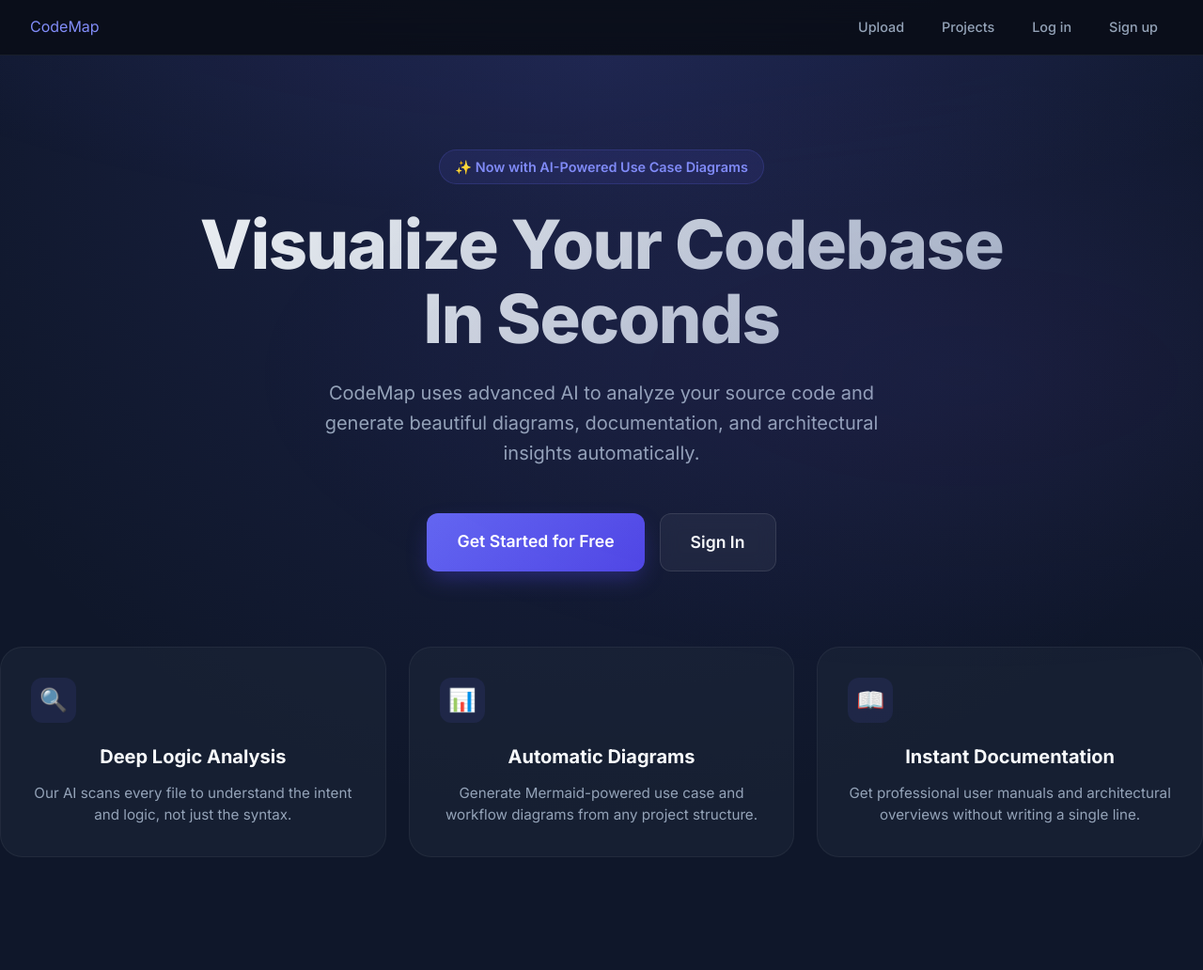
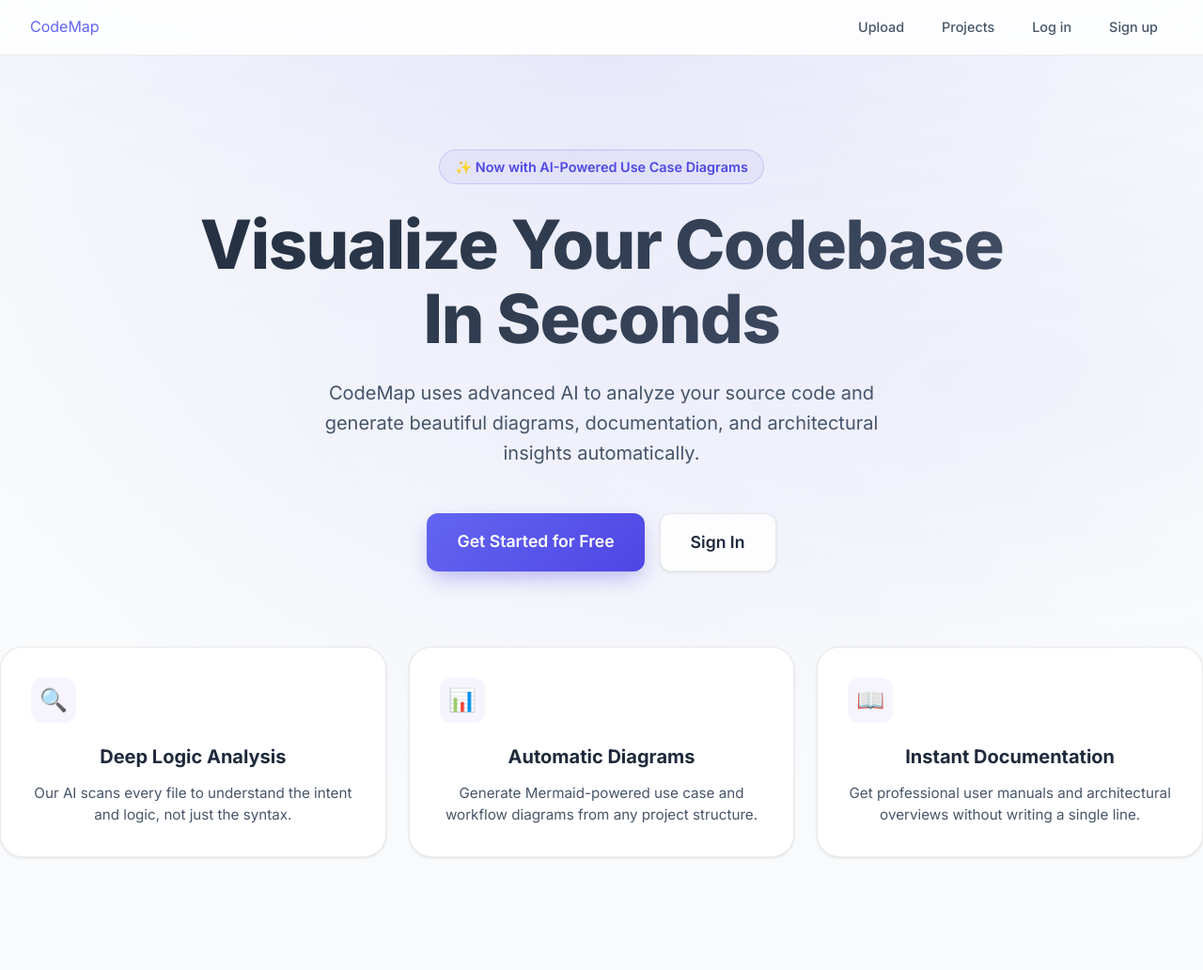
Before and after one commit to AnandShah10/CodeMap, a Django app: page / in a window 1280 px wide. Shown: the whole page at 94% size. Run offline with Django 5.2, Linux system fonts and the light colour scheme; data that the repository does not hold is empty; parts of the project's set-up code (start-up, migrations or seed data) failed here and were passed over; some libraries are stand-ins or nearby versions.

Commit message:
converted theme to light

```diff
--- a/analyzer/templates/analyzer/base.html
+++ b/analyzer/templates/analyzer/base.html
@@ -65,16 +65,16 @@
         document.addEventListener('DOMContentLoaded', function() {
             mermaid.initialize({
                 startOnLoad: false,
-                theme: 'dark',
+                theme: 'default',
                 themeVariables: {
-                    darkMode: true,
-                    background: '#1a1f2e',
-                    primaryColor: '#6366f1',
-                    primaryTextColor: '#f0f4f8',
-                    primaryBorderColor: '#818cf8',
-                    lineColor: '#94a3b8',
-                    secondaryColor: '#232a3d',
-                    tertiaryColor: '#0f1420'
+                    darkMode: false,
+                    background: '#ffffff',
+                    primaryColor: '#4f46e5',
+                    primaryTextColor: '#1e293b',
+                    primaryBorderColor: '#6366f1',
+                    lineColor: '#475569',
+                    secondaryColor: '#f1f5f9',
+                    tertiaryColor: '#f8fafc'
                 }
             });
         });
--- a/analyzer/templates/analyzer/landing.html
+++ b/analyzer/templates/analyzer/landing.html
@@ -7,7 +7,7 @@
 <style>
     /* Full-width landing layout overrides */
     body {
-        background-color: #0f172a; /* Deep space blue */
+        background-color: var(--bg-primary);
     }
     .container {
         max-width: 1200px;
@@ -15,15 +15,15 @@
     .landing-hero {
         padding: 100px 0 120px;
         text-align: center;
-        background: radial-gradient(circle at top center, rgba(99, 102, 241, 0.15) 0%, transparent 70%);
+        background: radial-gradient(circle at top center, rgba(79, 70, 229, 0.08) 0%, transparent 70%);
     }
     .hero-tagline {
         display: inline-block;
         padding: 6px 16px;
-        background: rgba(99, 102, 241, 0.1);
-        border: 1px solid rgba(99, 102, 241, 0.2);
+        background: rgba(79, 70, 229, 0.05);
+        border: 1px solid rgba(79, 70, 229, 0.2);
         border-radius: 100px;
-        color: #818cf8;
+        color: var(--accent-primary);
         font-size: 0.9rem;
         font-weight: 600;
         margin-bottom: 24px;
@@ -34,7 +34,7 @@
         font-weight: 800;
         line-height: 1.1;
         margin-bottom: 24px;
-        background: linear-gradient(135deg, #f8fafc 0%, #94a3b8 100%);
+        background: linear-gradient(135deg, #1e293b 0%, #475569 100%);
         -webkit-background-clip: text;
         -webkit-text-fill-color: transparent;
         letter-spacing: -0.02em;
@@ -42,7 +42,7 @@
     }
     .hero-subtitle {
         font-size: 1.25rem;
-        color: #94a3b8;
+        color: var(--text-secondary);
         max-width: 650px;
         margin: 0 auto 48px;
         line-height: 1.6;
@@ -74,16 +74,16 @@
         padding: 16px 32px;
         font-size: 1.1rem;
         font-weight: 600;
-        background: rgba(255, 255, 255, 0.05);
-        color: #f8fafc;
-        border: 1px solid rgba(255, 255, 255, 0.1);
+        background: var(--bg-card);
+        color: var(--text-primary);
+        border: 1px solid var(--border-color);
         border-radius: 12px;
-        backdrop-filter: blur(10px);
+        box-shadow: var(--shadow-sm);
         transition: background 0.2s;
     }
     .btn-hero-secondary:hover {
-        background: rgba(255, 255, 255, 0.1);
-        color: #f8fafc;
+        background: var(--bg-card-hover);
+        color: var(--text-primary);
     }
 
     /* Grid Section */
@@ -94,34 +94,36 @@
         margin-top: 80px;
     }
     .feature-card {
-        background: rgba(30, 41, 59, 0.5);
-        border: 1px solid rgba(255, 255, 255, 0.05);
+        background: var(--bg-card);
+        border: 1px solid var(--border-color);
         padding: 32px;
         border-radius: 24px;
-        transition: border-color 0.3s;
+        transition: border-color 0.3s, box-shadow 0.3s;
+        box-shadow: var(--shadow-sm);
     }
     .feature-card:hover {
         border-color: rgba(99, 102, 241, 0.3);
+        box-shadow: var(--shadow-md);
     }
     .feature-icon {
         width: 48px;
         height: 48px;
-        background: rgba(99, 102, 241, 0.1);
+        background: rgba(79, 70, 229, 0.05);
         border-radius: 12px;
         display: flex;
         align-items: center;
         justify-content: center;
         font-size: 1.5rem;
         margin-bottom: 20px;
-        color: #818cf8;
+        color: var(--accent-primary);
     }
     .feature-card h3 {
-        color: #f8fafc;
+        color: var(--text-primary);
         margin-bottom: 12px;
         font-size: 1.25rem;
     }
     .feature-card p {
-        color: #94a3b8;
+        color: var(--text-secondary);
         line-height: 1.5;
         font-size: 0.95rem;
     }
--- a/static/css/style.css
+++ b/static/css/style.css
@@ -5,24 +5,24 @@
 
 /* ──── CSS Variables / Design Tokens ──── */
 :root {
-    --bg-primary: #0a0e17;
-    --bg-secondary: #111827;
-    --bg-card: #1a1f2e;
-    --bg-card-hover: #232a3d;
-    --bg-input: #0f1420;
-    --bg-glass: rgba(26, 31, 46, 0.7);
+    --bg-primary: #f8fafc;
+    --bg-secondary: #ffffff;
+    --bg-card: #ffffff;
+    --bg-card-hover: #f1f5f9;
+    --bg-input: #ffffff;
+    --bg-glass: rgba(255, 255, 255, 0.7);
 
-    --text-primary: #f0f4f8;
-    --text-secondary: #94a3b8;
+    --text-primary: #1e293b;
+    --text-secondary: #475569;
     --text-muted: #64748b;
 
-    --accent-primary: #6366f1;
-    --accent-secondary: #818cf8;
-    --accent-glow: rgba(99, 102, 241, 0.3);
-    --accent-gradient: linear-gradient(135deg, #6366f1, #8b5cf6, #a855f7);
+    --accent-primary: #4f46e5;
+    --accent-secondary: #6366f1;
+    --accent-glow: rgba(79, 70, 229, 0.1);
+    --accent-gradient: linear-gradient(135deg, #4f46e5, #6366f1, #8b5cf6);
 
-    --success: #22c55e;
-    --success-bg: rgba(34, 197, 94, 0.1);
+    --success: #10b981;
+    --success-bg: rgba(16, 185, 129, 0.1);
     --warning: #f59e0b;
     --warning-bg: rgba(245, 158, 11, 0.1);
     --danger: #ef4444;
@@ -30,18 +30,18 @@
     --info: #3b82f6;
     --info-bg: rgba(59, 130, 246, 0.1);
 
-    --border-color: rgba(148, 163, 184, 0.1);
-    --border-glow: rgba(99, 102, 241, 0.5);
+    --border-color: rgba(0, 0, 0, 0.08);
+    --border-glow: rgba(79, 70, 229, 0.2);
 
     --radius-sm: 8px;
     --radius-md: 12px;
     --radius-lg: 16px;
     --radius-xl: 24px;
 
-    --shadow-sm: 0 2px 8px rgba(0, 0, 0, 0.3);
-    --shadow-md: 0 4px 16px rgba(0, 0, 0, 0.4);
-    --shadow-lg: 0 8px 32px rgba(0, 0, 0, 0.5);
-    --shadow-glow: 0 0 20px var(--accent-glow);
+    --shadow-sm: 0 1px 3px rgba(0, 0, 0, 0.1);
+    --shadow-md: 0 4px 6px -1px rgba(0, 0, 0, 0.1), 0 2px 4px -1px rgba(0, 0, 0, 0.06);
+    --shadow-lg: 0 10px 15px -3px rgba(0, 0, 0, 0.1), 0 4px 6px -2px rgba(0, 0, 0, 0.05);
+    --shadow-glow: 0 0 15px var(--accent-glow);
 
     --font-sans: 'Inter', -apple-system, BlinkMacSystemFont, 'Segoe UI', Roboto, sans-serif;
     --font-mono: 'JetBrains Mono', 'Fira Code', 'Cascadia Code', monospace;
@@ -52,7 +52,9 @@
 }
 
 /* ──── Reset & Base ──── */
-*, *::before, *::after {
+*,
+*::before,
+*::after {
     box-sizing: border-box;
     margin: 0;
     padding: 0;
@@ -77,10 +79,13 @@ body {
 body::before {
     content: '';
     position: fixed;
-    top: 0; left: 0; right: 0; bottom: 0;
+    top: 0;
+    left: 0;
+    right: 0;
+    bottom: 0;
     background:
-        radial-gradient(ellipse 80% 50% at 50% -20%, rgba(99, 102, 241, 0.12), transparent),
-        radial-gradient(ellipse 60% 40% at 80% 50%, rgba(139, 92, 246, 0.06), transparent);
+        radial-gradient(ellipse 80% 50% at 50% -20%, rgba(79, 70, 229, 0.05), transparent),
+        radial-gradient(ellipse 60% 40% at 80% 50%, rgba(99, 102, 241, 0.03), transparent);
     pointer-events: none;
     z-index: 0;
 }
@@ -91,7 +96,9 @@ a {
     transition: color var(--transition-fast);
 }
 
-a:hover { color: var(--accent-primary); }
+a:hover {
+    color: var(--accent-primary);
+}
 
 /* ──── Navbar ──── */
 .navbar {
@@ -102,7 +109,7 @@ a:hover { color: var(--accent-primary); }
     align-items: center;
     justify-content: space-between;
     padding: 1rem 2rem;
-    background: rgba(10, 14, 23, 0.85);
+    background: rgba(255, 255, 255, 0.8);
     backdrop-filter: blur(20px);
     border-bottom: 1px solid var(--border-color);
 }
@@ -278,7 +285,7 @@ a:hover { color: var(--accent-primary); }
     transition: all var(--transition-fast);
 }
 
-.radio-option input[type="radio"]:checked + label {
+.radio-option input[type="radio"]:checked+label {
     border-color: var(--accent-primary);
     background: rgba(99, 102, 241, 0.1);
     color: var(--text-primary);
@@ -440,14 +447,22 @@ a:hover { color: var(--accent-primary); }
 .progress-bar::after {
     content: '';
     position: absolute;
-    top: 0; left: 0; right: 0; bottom: 0;
-    background: linear-gradient(90deg, transparent, rgba(255,255,255,0.15), transparent);
+    top: 0;
+    left: 0;
+    right: 0;
+    bottom: 0;
+    background: linear-gradient(90deg, transparent, rgba(255, 255, 255, 0.15), transparent);
     animation: shimmer 2s infinite;
 }
 
 @keyframes shimmer {
-    0% { transform: translateX(-100%); }
-    100% { transform: translateX(100%); }
+    0% {
+        transform: translateX(-100%);
+    }
+
+    100% {
+        transform: translateX(100%);
+    }
 }
 
 .progress-info {
@@ -470,7 +485,9 @@ a:hover { color: var(--accent-primary); }
 }
 
 @keyframes spin {
-    to { transform: rotate(360deg); }
+    to {
+        transform: rotate(360deg);
+    }
 }
 
 /* ──── Results / Tabs ──── */
@@ -483,7 +500,9 @@ a:hover { color: var(--accent-primary); }
     scrollbar-width: none;
 }
 
-.tabs::-webkit-scrollbar { display: none; }
+.tabs::-webkit-scrollbar {
+    display: none;
+}
 
 .tab-btn {
     padding: 0.85rem 1.25rem;
@@ -519,8 +538,15 @@ a:hover { color: var(--accent-primary); }
 }
 
 @keyframes fadeIn {
-    from { opacity: 0; transform: translateY(8px); }
-    to { opacity: 1; transform: translateY(0); }
+    from {
+        opacity: 0;
+        transform: translateY(8px);
+    }
+
+    to {
+        opacity: 1;
+        transform: translateY(0);
+    }
 }
 
 /* ──── Markdown Content ──── */
@@ -554,7 +580,8 @@ a:hover { color: var(--accent-primary); }
     margin-bottom: 1rem;
 }
 
-.markdown-content ul, .markdown-content ol {
+.markdown-content ul,
+.markdown-content ol {
     padding-left: 1.5rem;
     margin-bottom: 1rem;
 }
@@ -764,9 +791,18 @@ a:hover { color: var(--accent-primary); }
 }
 
 /* ──── Utilities ──── */
-.text-center { text-align: center; }
-.mt-2 { margin-top: 2rem; }
-.mb-2 { margin-bottom: 2rem; }
+.text-center {
+    text-align: center;
+}
+
+.mt-2 {
+    margin-top: 2rem;
+}
+
+.mb-2 {
+    margin-bottom: 2rem;
+}
+
 .flex-center {
     display: flex;
     align-items: center;
@@ -775,11 +811,32 @@ a:hover { color: var(--accent-primary); }
 
 /* ──── Responsive ──── */
 @media (max-width: 768px) {
-    .container { padding: 1rem; }
-    .navbar { padding: 0.75rem 1rem; }
-    .page-header h1 { font-size: 1.8rem; }
-    .radio-group { flex-direction: column; }
-    .tabs { gap: 0; }
-    .tab-btn { padding: 0.65rem 0.85rem; font-size: 0.8rem; }
-    .card { padding: 1.25rem; }
+    .container {
+        padding: 1rem;
+    }
+
+    .navbar {
+        padding: 0.75rem 1rem;
+    }
+
+    .page-header h1 {
+        font-size: 1.8rem;
+    }
+
+    .radio-group {
+        flex-direction: column;
+    }
+
+    .tabs {
+        gap: 0;
+    }
+
+    .tab-btn {
+        padding: 0.65rem 0.85rem;
+        font-size: 0.8rem;
+    }
+
+    .card {
+        padding: 1.25rem;
+    }
 }
```
Also changed, not shown: analyzer/templates/analyzer/login.html (+7 -13 lines), analyzer/templates/analyzer/register.html (+6 -12 lines).
